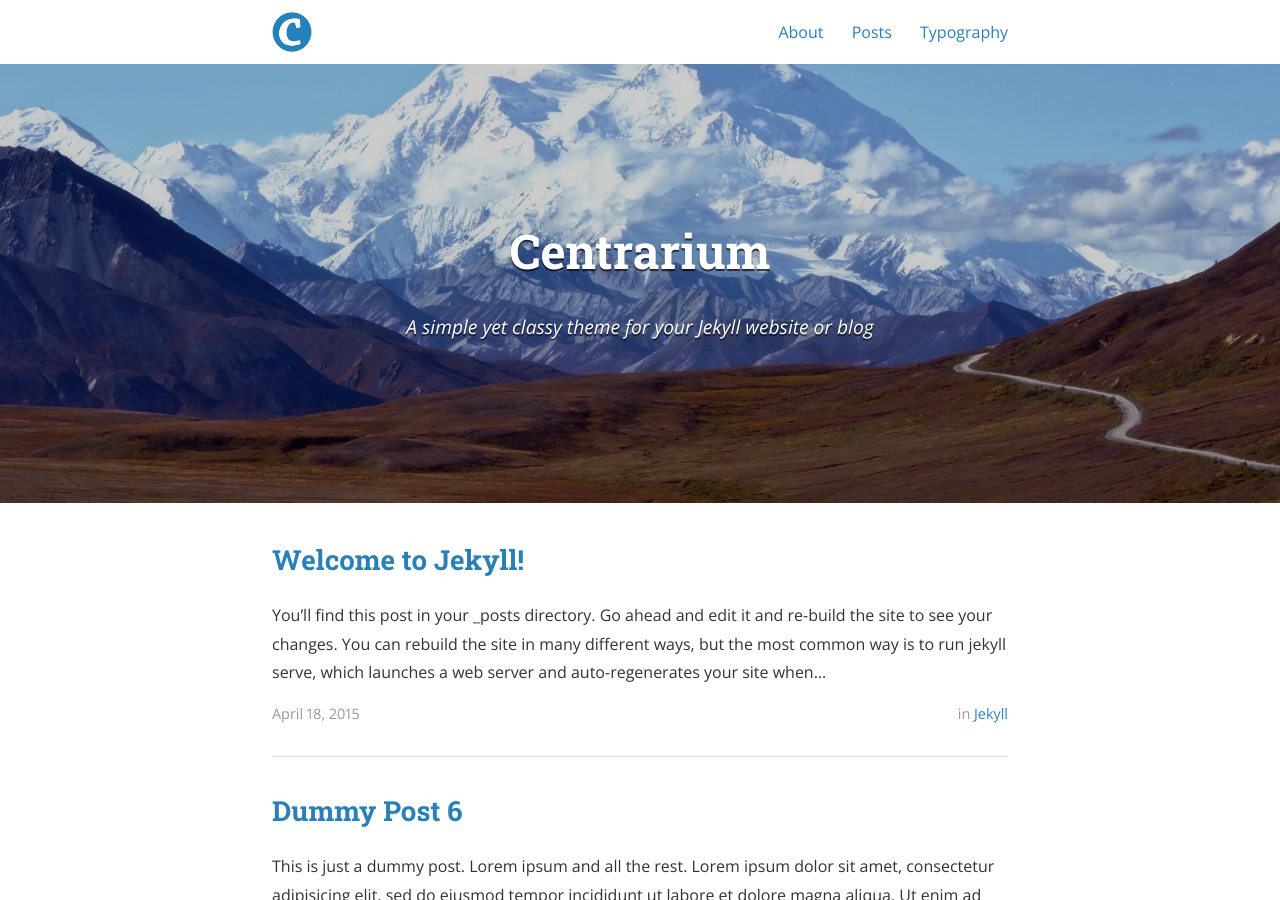
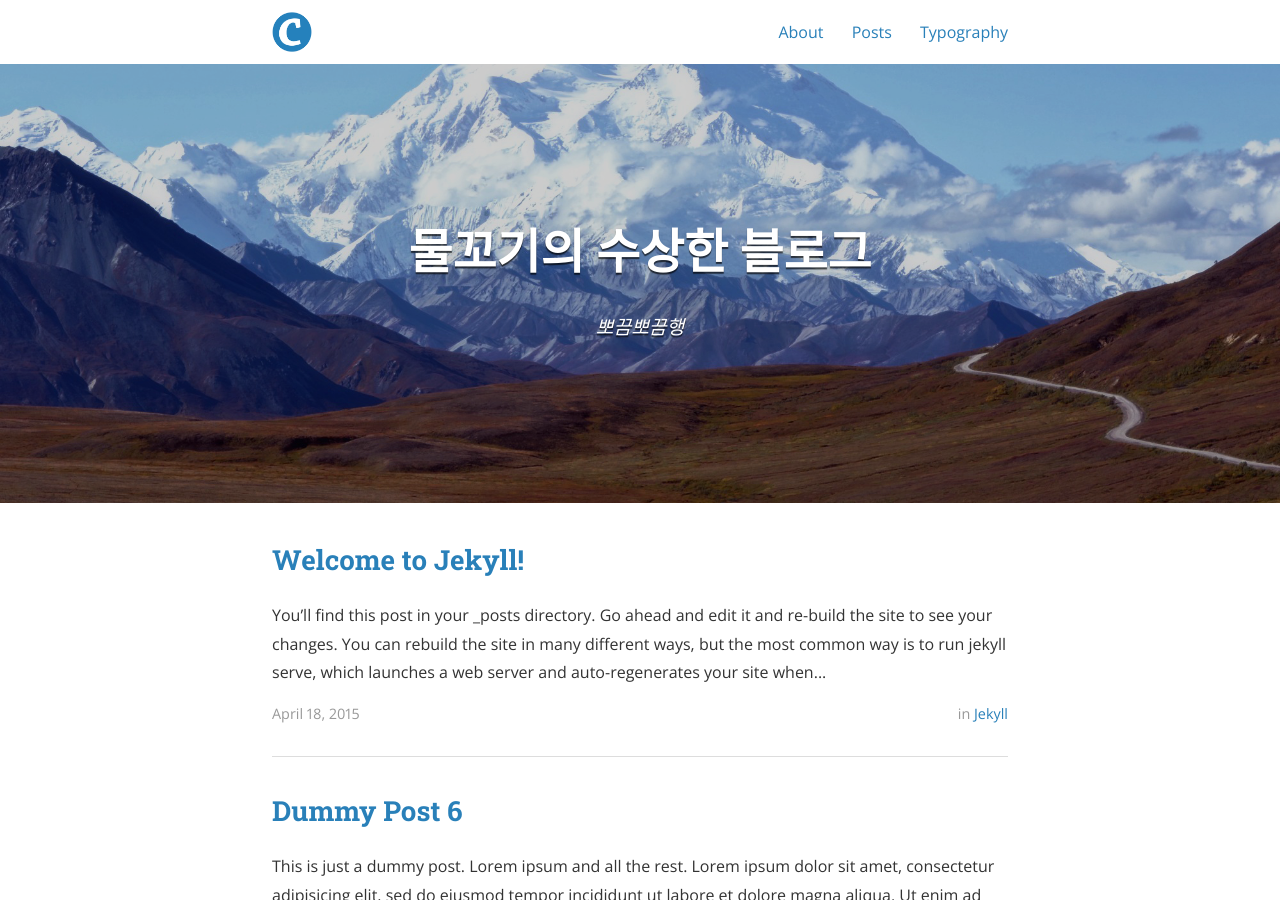
Before and after one commit to conchiholic/-conchiholic.github.io, a Jekyll site: the page built from index.html, in a window 1280 px wide and 900 px high. Built offline with Jekyll 4.4.1, drawn with Linux system fonts in a browser that asks for light colours; nearby versions of some CDN libraries; the list of posts is cut into pages by our own code; some of the changed text lies outside the part shown.

Commit message:
update _config.yml

```diff
--- a/_config.yml
+++ b/_config.yml
@@ -9,17 +9,17 @@ exclude:
   - "/vendor/"
 
 # Site settings
-title: Centrarium
-subtitle: "A simple yet classy theme for your Jekyll website or blog"
-email: blcentra@gmail.com
-name: Ben Centra
+title: 물꼬기의 수상한 블로그
+subtitle: "뽀끔뽀끔행"
+email: conchiholic@gmail.com
+name: conchiholic
 description: >
   A simple yet classy theme for your Jekyll website or blog.
 # Base URL of site (i.e. /blog). It should always start with a slash,
 # and never end with a slash. Set it to a blank value if hosting at the
 # root of your server.
-baseurl: "/centrarium" # the subpath of your site, e.g. /blog/
-url: "http://bencentra.github.io" # the base hostname & protocol for your site
+baseurl: "/conchiholic.github.io/" # the subpath of your site, e.g. /blog/
+url: "https://conchiholic.github.io/" # the base hostname & protocol for your site
 cover: "/assets/header_image.jpg"
 logo: "/assets/logo.png"
 
```
